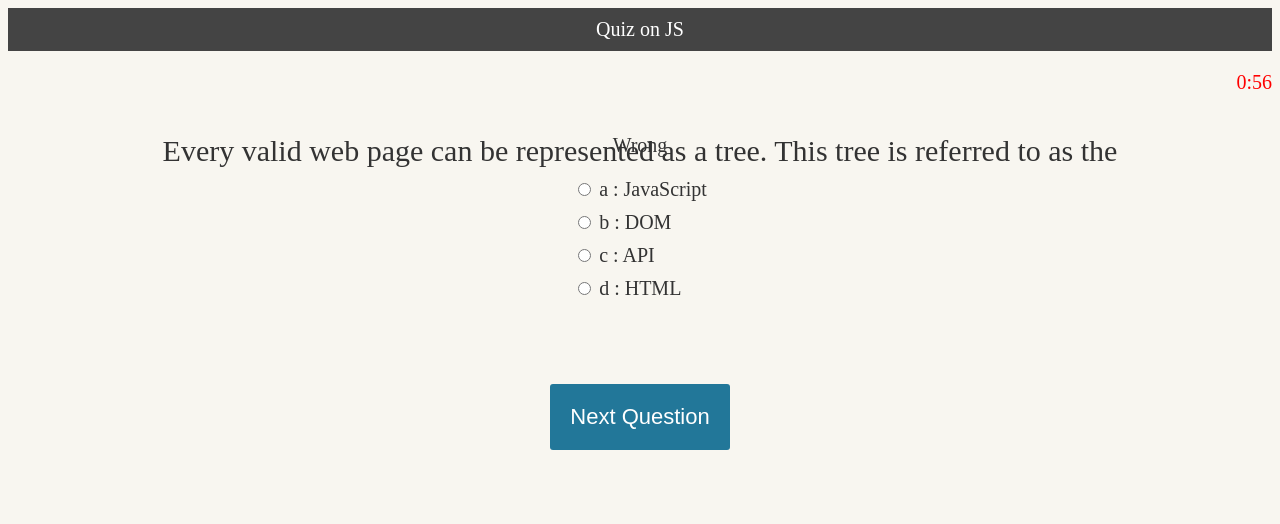
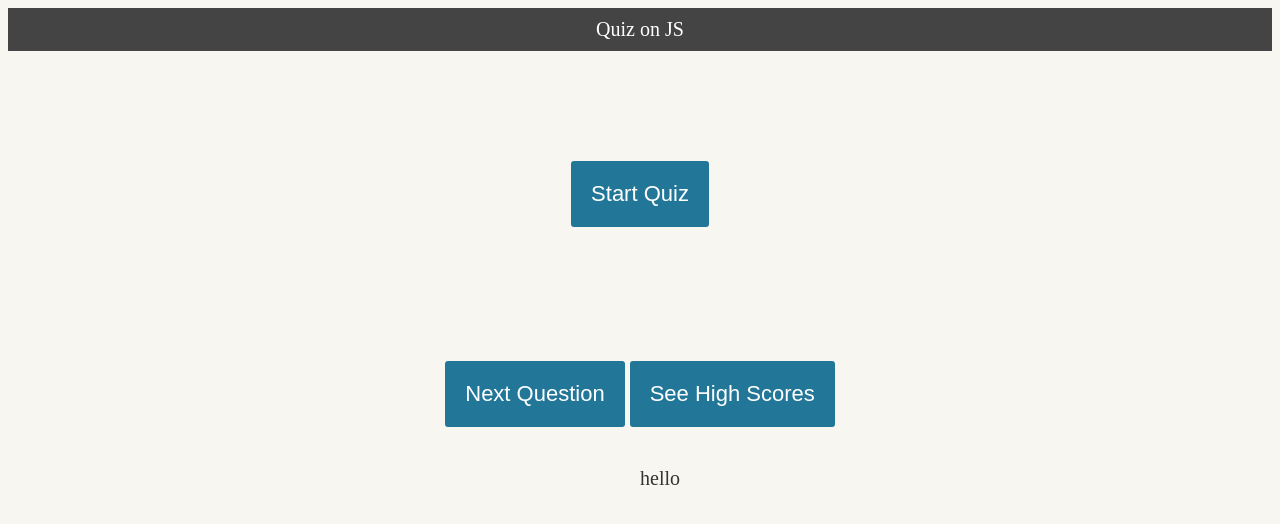
Before and after one commit to jedichang99/Code-Quiz, a plain HTML site: page index.html in a window 1280 px wide. Drawn offline with Linux system fonts and the light colour scheme.

```diff
--- a/index.html
+++ b/index.html
@@ -14,14 +14,21 @@
     </div>
     <div class="quiz-container">
       <div id="quiz"></div>
-      <div id="correctWrong"></div>
+    </div>
+    <!--<button id="previousQuestion">Previous Question</button>-->
+    <button id="nextQuestion">Next Question</button>
+    <button id="submit">Submit Quiz</button>
+    <!-- <div id="correctWrong">
       <div id="correct" class="hidden">Correct</div>
       <div id="wrong" class="hidden">Wrong</div>
-    </div>
-    <button id="previousQuestion">Previous Question</button>
-    <button id="nextQuestion">Next Question</button>
-    <button id="submit">Submit Quiz</button>
+    </div>-->
+    <button id="highScores">See High Scores</button>
+    <ul id="scores">
+      hello
+    </ul>
     <div id="results"></div>
+    <div id="initials">Please type your initials</div>
+
     <script src="script.js"></script>
   </body>
 </html>
--- a/script.js
+++ b/script.js
@@ -1,25 +1,31 @@
+let intervalID;
 var currentlySelected;
-(function(){
+let numCorrect = 0;
+(function () {
   // Functions
-  function wirteQuiz(){
+  function writeQuiz() {
     // variable to store the HTML output
     const output = [];
+    output.push(
+      `<div class="slide">
+        <button id=startBtn >Start Quiz</button>
+      </div>`
+    );
 
     // for each question...
-    Questions.forEach(
-      (currentQuestion, questionNumber) => {
-        console.log(questionNumber)
+    Questions.forEach((currentQuestion, questionNumber) => {
+      console.log(questionNumber);
       // variable to store the list of possible answers
       const answers = [];
-        var i = 0
+      var i = 0;
       // and for each available answer...
-        for(var letter in currentQuestion.answers){
-          i++
+      for (var letter in currentQuestion.answers) {
+        i++;
         // ...add an HTML radio button
         // make sure that this is the correct order, answer
         answers.push(
           `<label>
-              <input type="radio" class="answer" data-name="${letter}" />
+              <input type="radio" name=question${questionNumber} class="answer" data-name="${letter}" />
               ${letter} :
               ${currentQuestion.answers[letter]}
             </label>`
@@ -33,93 +39,126 @@
             <div class="answers"> ${answers.join("")} </div>
           </div>`
       );
-      }
+    });
+    output.push(
+      `<div class="slide" id="resultSlide">
+        <form>
+          <label for="name">Initials:</label>
+          <input type="text" id="name">
+        </form>
+      </div>`
     );
-
-    // finally combine our output list into one string of HTML and put it on the page
-    quizContainer.innerHTML = output.join('');
+    quizContainer.innerHTML = output.join("");
   }
 
-  function showResults(){
+  const startTime = 5;
+  let time = startTime * 60;
 
-    // gather answer containers from our quiz
-    const answerContainers = quizContainer.querySelectorAll('.answers');
+  const countDown = document.getElementById("timer");
 
-    // keep track of user's answers
-    let numCorrect = 0;
+  function nextTime() {
+    let min = Math.floor(time / 60);
+    let sec = time % 60;
 
-    // for each question...
-    Questions.forEach( (currentQuestion, questionNumber) => {
+    sec = sec < 10 ? "0" + sec : sec;
+    countDown.innerHTML = `${min}:${sec}`;
 
-      // find selected answer
-      const answerContainer = answerContainers[questionNumber];
-      const selector = `input[name=question${questionNumber}]:checked`;
-      const userAnswer = (answerContainer.querySelector(selector) || {}).value;
-
-      // if answer is correct
-      if(userAnswer === currentQuestion.correctAnswer){
-        // add to the number of correct answers
-        numCorrect++;
-
-
-
-        // color the answers green
-        answerContainers[questionNumber].style.color = 'lightgreen';
+    if (sec == 0) {
+      if (min == 0) {
+        alert("Times up!");
+        let resultSlide = document.getElementById("resultSlide");
+        resultSlide.innerHTML += `<br\>${numCorrect} out of ${Questions.length}`;
+        showSlide(Questions.length + 1);
+        clearInterval(intervalID);
+        return;
       }
-      // if answer is wrong or blank
-      else{
-        // color the answers red
-        answerContainers[questionNumber].style.color = 'red';
-
     }
-    });
-
-    // show number of correct answers out of total
-    resultsContainer.innerHTML = `${numCorrect} out of ${Questions.length}`;
+    time--;
   }
 
+  function onSubmit() {
+    //score out of 12 will display with an input form that asks for the usser innitials
+    let name = document.getElementById("name").value;
+    console.log(name);
+    var scorelist = JSON.parse(localStorage.getItem("highScore")) || [];
+    var scoreEntry = {
+      name: name,
+      score: numCorrect,
+    };
+    scorelist.push(scoreEntry);
+    localStorage.setItem("highScore", JSON.stringify(scorelist));
+    // document.cookie = `name=user; usernm=${name}; score=${numCorrect}`;
+    // console.log(document.cookie);
+    // let cookieValue = document.cookie.replace(
+    //   /(?:(?:^|.*;\s*)user\s*\=\s*([^;]*).*$)|^.*$/,
+    //   "$1"
+    // );
+    // console.log(cookieValue);
+    // table = `
+    // <div id="slide">
+    //   <table>
+    //     <thead>
+    //       <tr>
+    //         <th>Name</th>
+    //         <th>Score</th>
+    //       </tr>
+    //     </thead>
+    //     <tbody>
+    //       <tr>
+    //         <td>${name}</td>
+    //         <td>${numCorrect}</td>
+    //       </tr>
+    //     </tbody>
+    //   </table>
+    // </div>
+    // `;
+    //quizContainer.innerHTML += table;
+
+    showNextSlide();
+
+    // resultsContainer.appendChild(input);
+    // show number of correct answers out of total
+    //resultsContainer.innerHTML += `<br \>${numCorrect} out of ${Questions.length}`;
+
+    //todo this is where the initials form becomes visable
+    //document.getElementById("initials").style = block;
+  }
+  //showing all scores to the screen
+  let allScores = document.getElementById("scores");
+  function showScore() {
+    var scoreall = JSON.parse(localStorage.getItem("highScore")) || [];
+    scoreall.sort((a, b) => b.score - a.score);
+    scoreall.forEach((element) => {
+      let list = document.createElement("li");
+      list.textContent = element.name + " " + element.score;
+      allScores.appendChild(list);
+    });
+  }
   function showSlide(n) {
     // was the question right or wrong
-    var question = Questions[n]
-    var answersInputs = document.querySelectorAll('.answer')
+    var question = Questions[n];
+    var answersInputs = document.querySelectorAll(".answer");
     var selectedAnswer;
     for (var i = 0; i < answersInputs.length; i++) {
       if (answersInputs[i].checked) {
-        selectedAnswer = answersInputs[i].dataset.name
+        selectedAnswer = answersInputs[i].dataset.name;
       }
     }
 
-    // what answer was selected vs what answer was correct
-
-    console.log(question.correctAnswer, selectedAnswer)
-
-    if (question.correctAnswer === selectedAnswer) {
-      // right
-      //todo
-      document.getElementById("correct").classList.remove('hidden');
-
+    slides[currentSlide].classList.remove("active-slide");
+    slides[n].classList.add("active-slide");
+    currentSlide = n;
+    // if (currentSlide === 0) {
+    //   previousButton.style.display = "none";
+    // } else {
+    //   previousButton.style.display = "inline-block";
+    // }
+    if (currentSlide === slides.length - 1) {
+      nextButton.style.display = "none";
+      submitButton.style.display = "inline-block";
     } else {
-      //todo
-      // wrong
-      document.getElementById("wrong").classList.remove("hidden")
-    }
-
-    slides[currentSlide].classList.remove('active-slide');
-    slides[n].classList.add('active-slide');
-    currentSlide = n;
-    if(currentSlide === 0){
-      previousButton.style.display = 'none';
-    }
-    else{
-      previousButton.style.display = 'inline-block';
-    }
-    if(currentSlide === slides.length-1){
-      nextButton.style.display = 'none';
-      submitButton.style.display = 'inline-block';
-    }
-    else{
-      nextButton.style.display = 'inline-block';
-      submitButton.style.display = 'none';
+      nextButton.style.display = "inline-block";
+      submitButton.style.display = "none";
     }
   }
 
@@ -127,146 +166,194 @@
     showSlide(currentSlide + 1);
   }
 
-  function showPreviousSlide() {
-    showSlide(currentSlide - 1);
+  function onNextQuestion() {
+    let questionNumber = currentSlide - 1;
+    let currentQuestion = Questions[questionNumber];
+    const answerContainers = quizContainer.querySelectorAll(".answers");
+
+    //asnwere is saved into "var answere" and moves on to the next question
+
+    const answerContainer = answerContainers[questionNumber];
+    const selector = `input[name=question${questionNumber}]:checked`;
+    let userAnswer = answerContainer.querySelector(selector);
+    if (userAnswer == null) {
+      alert("Please select an answer!");
+      return;
+    }
+    userAnswer = userAnswer.getAttribute("data-name");
+    // if answer is correct
+    if (userAnswer === currentQuestion.correctAnswer) {
+      // add to the number of correct answers
+      numCorrect++;
+      // color the answers green
+      answerContainers[questionNumber].style.color = "lightgreen";
+    }
+    // if answer is wrong or blank
+    else {
+      // color the answers red
+      answerContainers[questionNumber].style.color = "red";
+      if ((time -= 5) < 0) {
+        time = 0;
+      }
+      let min = Math.floor(time / 60);
+      let sec = time % 60;
+
+      sec = sec < 10 ? "0" + sec : sec;
+      countDown.innerHTML = `${min}:${sec}`;
+    }
+    if (questionNumber == Questions.length - 1) {
+      let resultSlide = document.getElementById("resultSlide");
+      resultSlide.innerHTML += `<br\>${numCorrect} out of ${Questions.length}`;
+      clearInterval(intervalID);
+    }
+    // if questionNumber == length of Questions - 1, then append score to HTML element with id=resultSlide
+    showNextSlide();
+  }
+
+  function onStartQuiz() {
+    intervalID = setInterval(nextTime, 1000);
+    showNextSlide();
   }
 
   // Variables
-  const quizContainer = document.getElementById('quiz');
-  const resultsContainer = document.getElementById('results');
-  const submitButton = document.getElementById('submit');
+  const quizContainer = document.getElementById("quiz");
+  const resultsContainer = document.getElementById("results");
+  const submitButton = document.getElementById("submit");
   const Questions = [
     {
-      question: "Every valid web page can be represented as a tree. This tree is referred to as the",
+      question:
+        "Every valid web page can be represented as a tree. This tree is referred to as the",
       answers: {
         a: "JavaScript",
         b: "DOM",
         c: "API",
-        d: "HTML"
+        d: "HTML",
       },
-      correctAnswer: "b"
+      correctAnswer: "b",
     },
     {
-      question: "JavaScript uses what kind of interface to access the DOM structure?",
+      question:
+        "JavaScript uses what kind of interface to access the DOM structure?",
       answers: {
         a: "Node.js",
         b: "HTML5",
         c: "API",
-        d: "CSS3"
+        d: "CSS3",
       },
-      correctAnswer: "c"
+      correctAnswer: "c",
     },
-    {
-      question: "Which of the following is not a valid method for generating output to the screen?",
-      answers: {
-        a: "prompt",
-        b: "document.write",
-        c: "alert",
-        d: "print"
-      },
-      correctAnswer: "d"
-    },
-    {
-        question: "Which of these options does NOT require the use of parentheses?",
-        answers: {
-          a: "innerHTML",
-          b: "document.write",
-          c: "alert",
-          d: "console.log"
-        },
-        correctAnswer: "A"
-    },
-    {
-        question: "Which of the following does not generate output directly to the screen?",
-        answers: {
-          a: "document.write(message);",
-          b: "console.log(message);",
-          c: "alert",
-          d: "element.innerHTML = message;t"
-        },
-        correctAnswer: "b"
-    },
-    {
-        question: "How does prompt differ from alert?",
-        answers: {
-          a: "Only alert uses parentheses.",
-          b: "Only prompt uses parentheses.",
-          c: "The alert will return a value, prompt does not.",
-          d: "The prompt will return a value, alert does not."
-        },
-        correctAnswer: "d"
-    },
-    {
-        question: "Which of the following is not a valid variable name?",
-        answers: {
-          a: "variable1",
-          b: "variableOne",
-          c: "1variable",
-          d: "oneVariable"
-        },
-        correctAnswer: "c"
-    },
-    {
-        question: "Which of the following is not a valid variable name?",
-        answers: {
-          a: "variable-2",
-          b: "variable_2",
-          c: "variable$2",
-          d: "variable_1"
-        },
-        correctAnswer: "a"
-    },
-    {
-        question: "When a function returns a node from the DOM, it is of type",
-        answers: {
-          a: "Number",
-          b: "String",
-          c: "Object",
-          d: "Boolean"
-        },
-        correctAnswer: "c"
-    },
-    {
-        question: "A function that wants to return multiple values at once (such as document.getElementsByTagName) will return a/an",
-        answers: {
-          a: "Number",
-          b: "String",
-          c: "alert",
-          d: "Array"
-        },
-        correctAnswer: "d"
-    },
-    {
-        question: "Which of the following is not a valid operator?",
-        answers: {
-          a: " =+",
-          b: "++",
-          c: "==",
-          d: "+="
-        },
-        correctAnswer: "a"
-    },
-    {
-        question: "Which tag is used to let the browser know that it is about to see JavaScript code?",
-        answers: {
-          a: "js",
-          b: "script",
-          c: "stylesheet",
-          d: "head"
-        },
-        correctAnswer: "b"
-    }
+    // {
+    //   question:
+    //     "Which of the following is not a valid method for generating output to the screen?",
+    //   answers: {
+    //     a: "prompt",
+    //     b: "document.write",
+    //     c: "alert",
+    //     d: "print",
+    //   },
+    //   correctAnswer: "d",
+    // },
+    // {
+    //   question:
+    //     "Which of these options does NOT require the use of parentheses?",
+    //   answers: {
+    //     a: "innerHTML",
+    //     b: "document.write",
+    //     c: "alert",
+    //     d: "console.log",
+    //   },
+    //   correctAnswer: "A",
+    // },
+    // {
+    //   question:
+    //     "Which of the following does not generate output directly to the screen?",
+    //   answers: {
+    //     a: "document.write(message);",
+    //     b: "console.log(message);",
+    //     c: "alert",
+    //     d: "element.innerHTML = message;t",
+    //   },
+    //   correctAnswer: "b",
+    // },
+    // {
+    //   question: "How does prompt differ from alert?",
+    //   answers: {
+    //     a: "Only alert uses parentheses.",
+    //     b: "Only prompt uses parentheses.",
+    //     c: "The alert will return a value, prompt does not.",
+    //     d: "The prompt will return a value, alert does not.",
+    //   },
+    //   correctAnswer: "d",
+    // },
+    // {
+    //   question: "Which of the following is not a valid variable name?",
+    //   answers: {
+    //     a: "variable1",
+    //     b: "variableOne",
+    //     c: "1variable",
+    //     d: "oneVariable",
+    //   },
+    //   correctAnswer: "c",
+    // },
+    // {
+    //   question: "Which of the following is not a valid variable name?",
+    //   answers: {
+    //     a: "variable-2",
+    //     b: "variable_2",
+    //     c: "variable$2",
+    //     d: "variable_1",
+    //   },
+    //   correctAnswer: "a",
+    // },
+    // {
+    //   question: "When a function returns a node from the DOM, it is of type",
+    //   answers: {
+    //     a: "Number",
+    //     b: "String",
+    //     c: "Object",
+    //     d: "Boolean",
+    //   },
+    //   correctAnswer: "c",
+    // },
+    // {
+    //   question:
+    //     "A function that wants to return multiple values at once (such as document.getElementsByTagName) will return a/an",
+    //   answers: {
+    //     a: "Number",
+    //     b: "String",
+    //     c: "alert",
+    //     d: "Array",
+    //   },
+    //   correctAnswer: "d",
+    // },
+    // {
+    //   question: "Which of the following is not a valid operator?",
+    //   answers: {
+    //     a: " =+",
+    //     b: "++",
+    //     c: "==",
+    //     d: "+=",
+    //   },
+    //   correctAnswer: "a",
+    // },
+    // {
+    //   question:
+    //     "Which tag is used to let the browser know that it is about to see JavaScript code?",
+    //   answers: {
+    //     a: "js",
+    //     b: "script",
+    //     c: "stylesheet",
+    //     d: "head",
+    //   },
+    //   correctAnswer: "b",
+    // },
   ];
 
-
-
-
-
   // Kick things off
-  wirteQuiz();
+  writeQuiz();
 
   // Pagination
-  const previousButton = document.getElementById("previousQuestion");
+  //const previousButton = document.getElementById("previousQuestion");
   const nextButton = document.getElementById("nextQuestion");
   const slides = document.querySelectorAll(".slide");
   let currentSlide = 0;
@@ -275,42 +362,13 @@
   showSlide(currentSlide);
 
   // Event listeners
-  submitButton.addEventListener('click', showResults);
-  previousButton.addEventListener("click", showPreviousSlide);
-  nextButton.addEventListener("click", showNextSlide);
+  startBtn.addEventListener("click", onStartQuiz);
+  submitButton.addEventListener("click", onSubmit);
+  nextButton.addEventListener("click", onNextQuestion);
 })();
 
+// //todo this is where the cokie is being baked
+// document.cookie = "resultsContainer; expires=Wed, 05 Aug 2023 23:00:00 UTC";
 
-const startTime = 1;
-let time = startTime * 60;
-
-const countDown = document.getElementById("timer");
-
-setInterval(nextTime, 1000);
-
-function nextTime() {
-    const min = Math.floor(time / 60);
-    let sec = time % 60;
-
-    sec = sec < 1 ? "0" + sec : sec;
-
-    countDown.innerHTML = `${min}:${sec}`;
-    time--;
-
-//todo
-    // if (TotalSeconds <= 0)
-    // window.setTimeout("Tick()", 1000)
-
-//todo
-//when a question is wrong the time - 5 secs
-  //  document.getElementById('incorrect').addEventListener('click', function() {
-  //     sec -= 5;
-  //     document.getElementById('timerDisplay').innerHTML='00:'+sec;
-  // });
-}//();
-
-
-
-
-//this is where the cokie is being baked
-document.cookie = "resultsContainer; expires=Wed, 05 Aug 2023 23:00:00 UTC";
+let scorebutton = document.getElementById("highScores");
+scorebutton.addEventListener("click", showScore);
```
Also changed, not shown: style.css (+10 -1 lines). Lines whose indentation alone changed are shown as unchanged.
